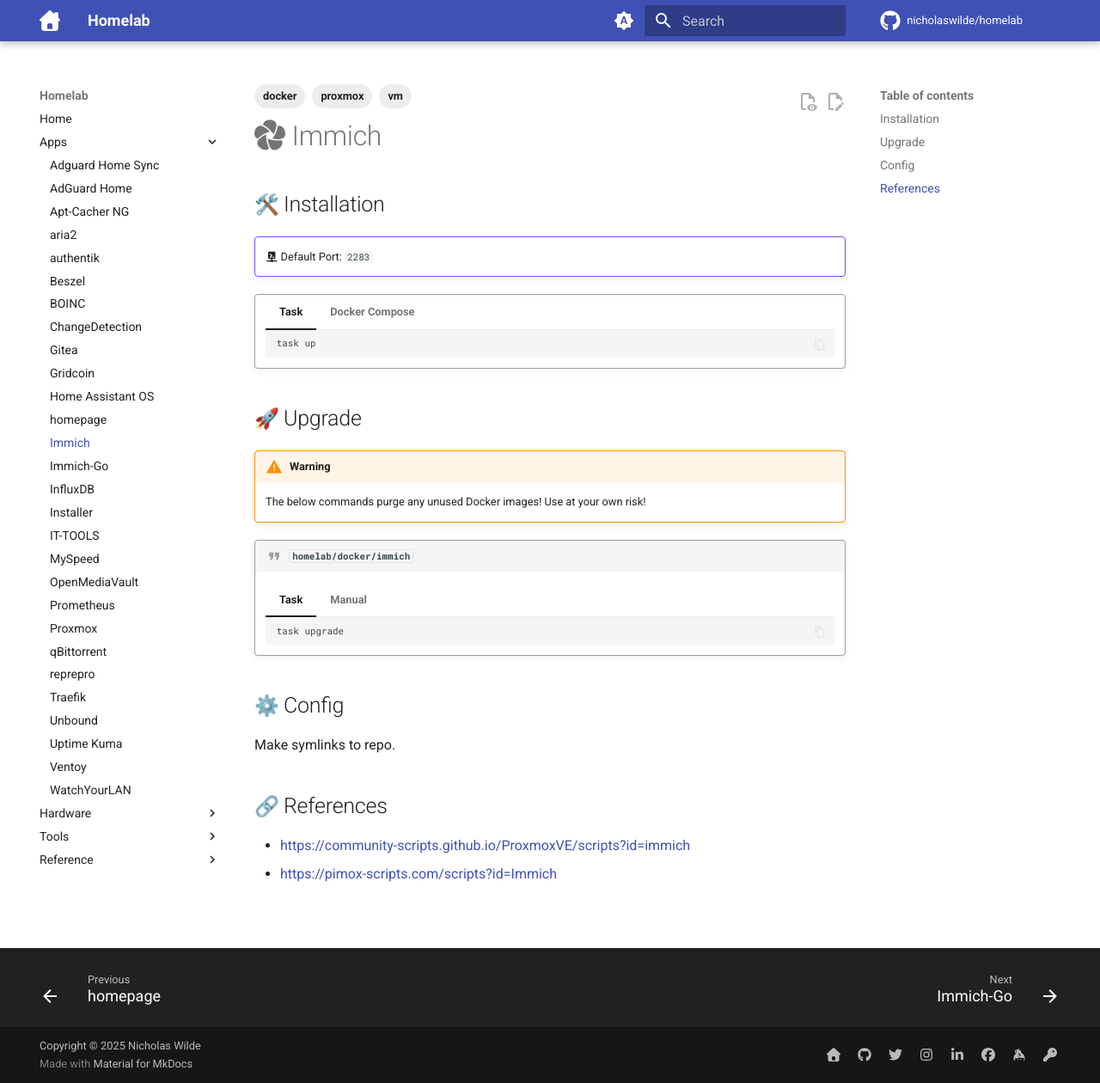
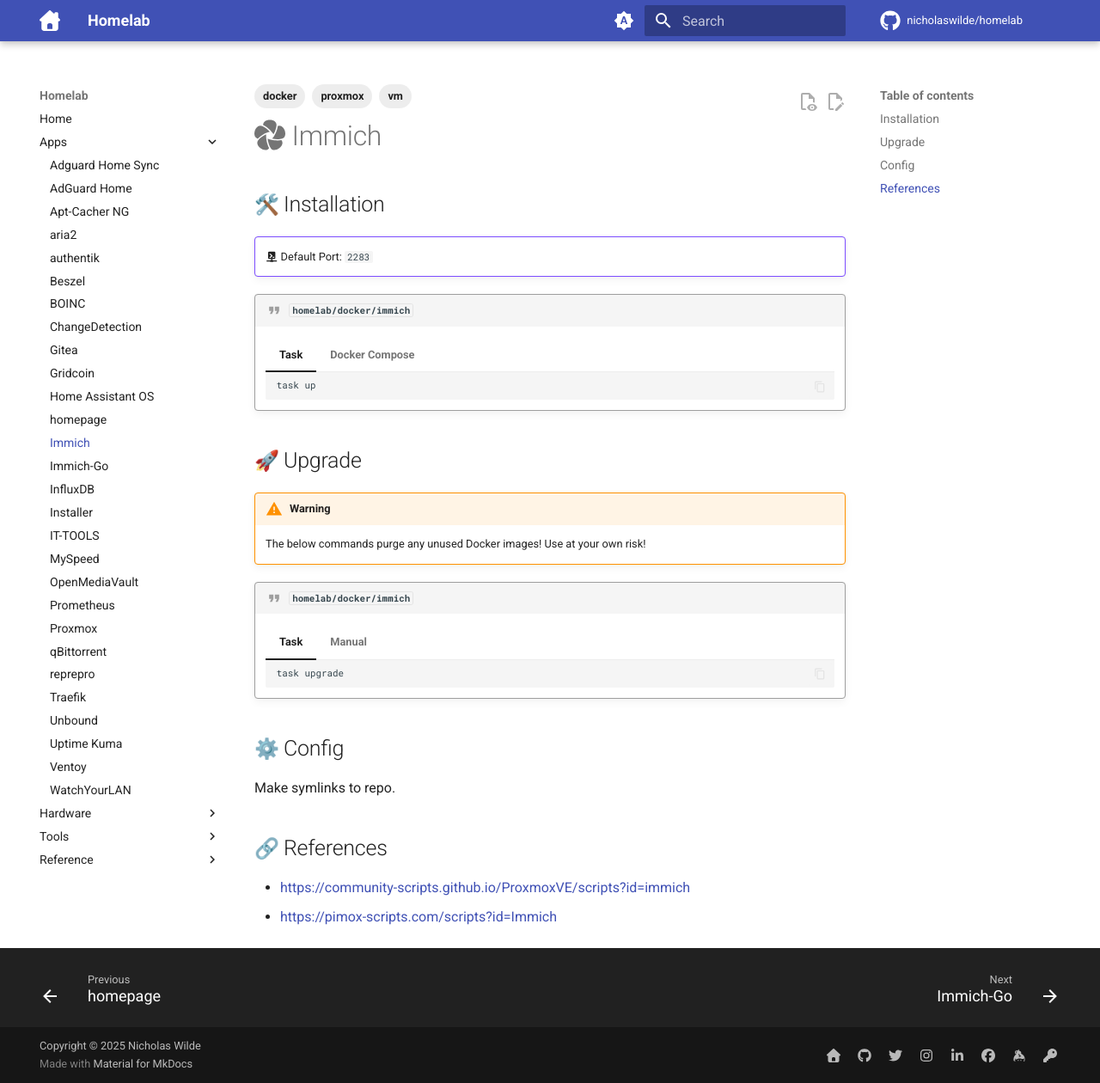
Before and after one commit to nicholaswilde/homelab, an MkDocs documentation site: the page built from docs/apps/immich.md, in a window 1280 px wide and 1260 px high. Shown: the whole window at 86% size. Built offline with MkDocs 1.6.1 and Material for MkDocs 9.7.7, drawn with Linux system fonts in a browser that asks for light colours; emoji names are drawn with the system emoji font; comment, search, counter and statistics services are not loaded.

Commit message:
Update immich.md

```diff
--- a/docs/apps/immich.md
+++ b/docs/apps/immich.md
@@ -12,7 +12,7 @@
 
     :material-console-network: Default Port: `2283`
 
-!!! quote ""
+!!! quote "`homelab/docker/immich`"
 
     === "Task"
 
```
